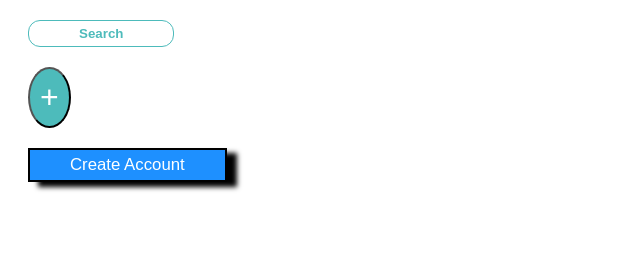
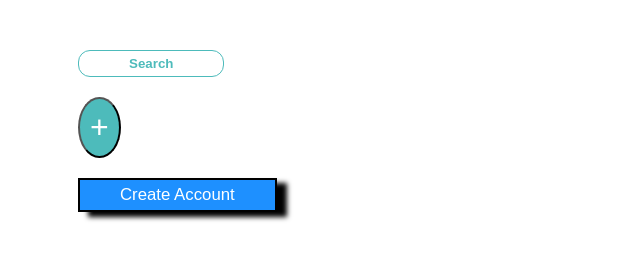
Before and after one commit to krisbratvold/Kris_Bratvold_ButtonUp, a plain HTML site: page index.html in a window 1280 px wide. Shown: the whole page, without its empty margins (0-640 px from the left). Drawn offline with Linux system fonts and the light colour scheme.

Commit message:
changed position

```diff
--- a/index.html
+++ b/index.html
@@ -8,6 +8,7 @@
     <link rel="stylesheet" href=./style.css>
 </head>
 <body>
+    <div class="container">
     <div>
         <button class="search"><strong>Search</strong></button>
     </div>
@@ -17,5 +18,6 @@
     <div>
         <button class="create">Create Account</button>
     </div>
+    </div>
 </body>
 </html>
--- a/style.css
+++ b/style.css
@@ -1,7 +1,7 @@
 button {
+    display: block;
+    margin-top: 20px;
     margin-left: 20px;
-    margin-top: 20px;
-    display: block;
 }
 
 .search {
@@ -16,6 +16,7 @@ button {
     border-radius: 50%;
     padding: 10px;
     font-size: 200%;
+    width:auto;
     color: white;
     background-color:rgb(77, 187, 187)
 }
@@ -28,3 +29,7 @@ button {
     font-size: 105%;
     box-shadow: 10px 5px 5px black;
 }
+
+.container {
+    margin: 50px;
+}
```
